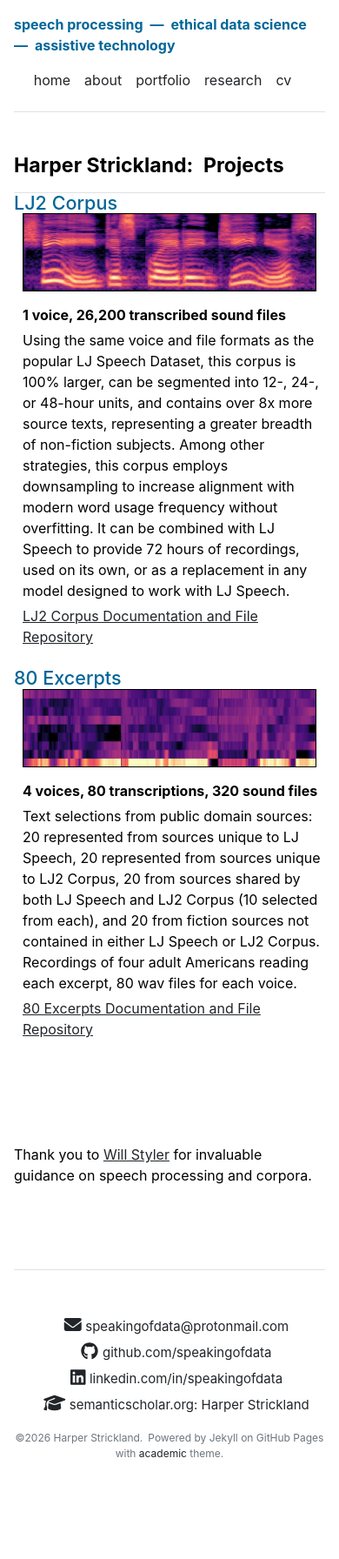
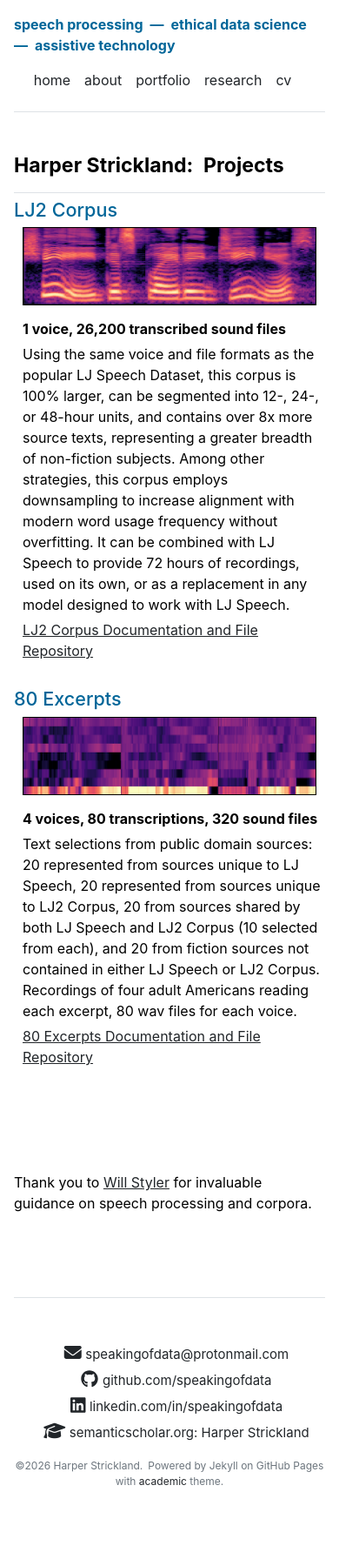
Before and after one commit to speakingofdata/speakingofdata.github.io, a Jekyll site: the page built from portfolio.md, in a window 390 px wide. Shown: the whole page at 87% size. Built offline with Jekyll 4.4.1, drawn with Linux system fonts in a browser that asks for light colours; nearby versions of some CDN libraries; before the commit the page ends 1760 px from its top, so only the background shows below that.

Commit message:
Update portfolio.html

```diff
--- a/_layouts/portfolio.html
+++ b/_layouts/portfolio.html
@@ -20,7 +20,7 @@ layout: default
       padding-bottom: 0;
     }
     .section-row > * {
-      margin-top: 0 !important;
+      margin-top: 0.5rem !important;
     }
     .section-title {
       margin-bottom: 0;
```
